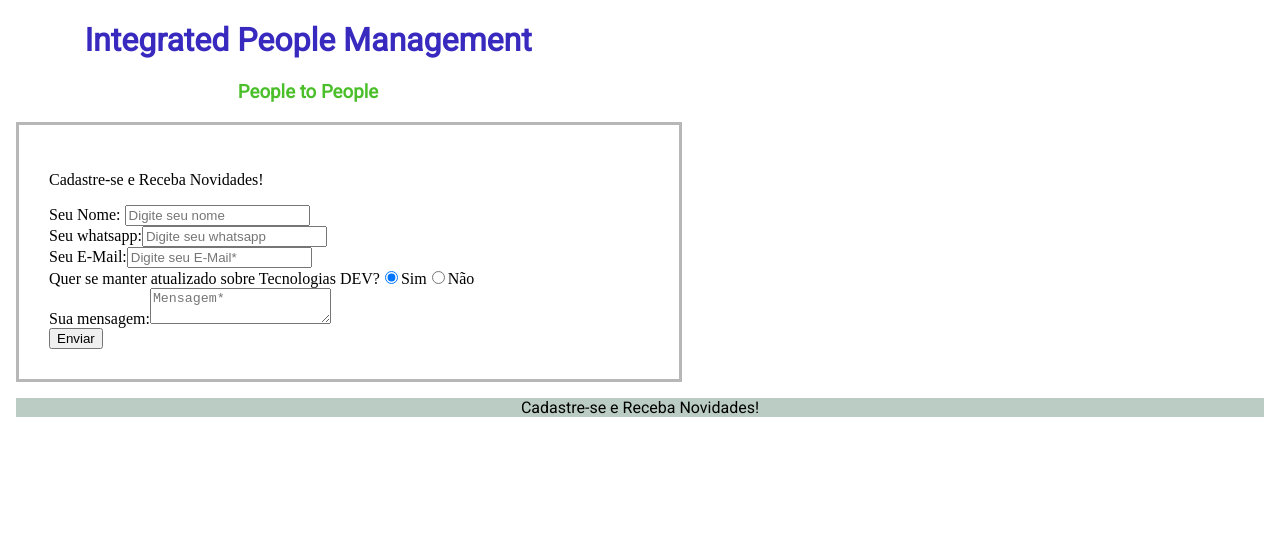
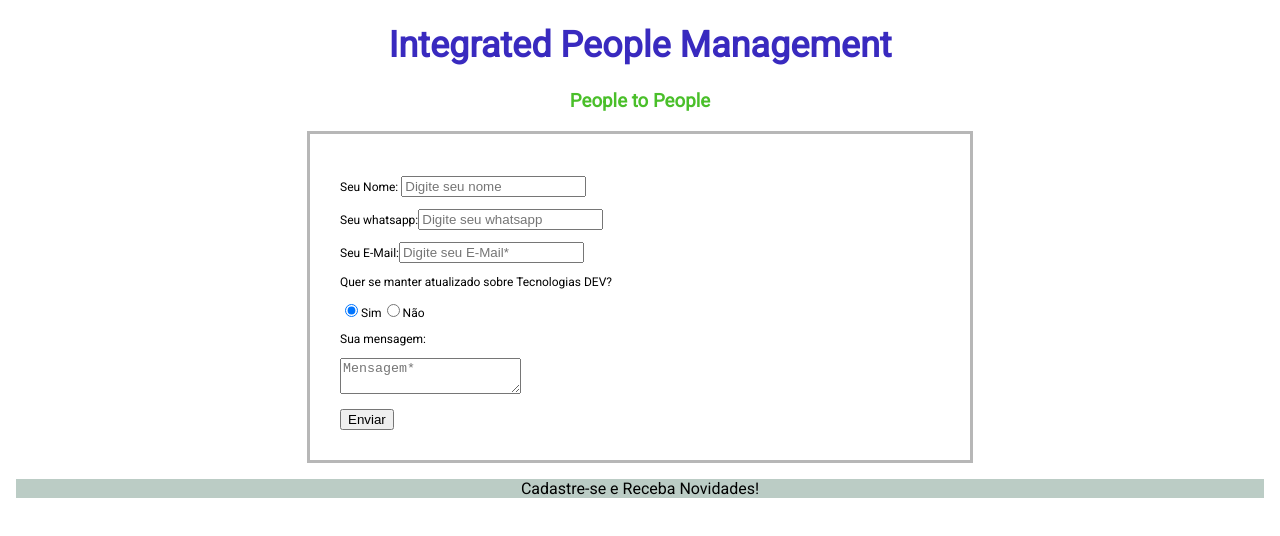
Before and after one commit to jppaivasilva/Developer, an Angular app in the folder rh/rh/: page / in a window 1280 px wide. Shown: the top 536 px of the page. Built offline with nearby package versions, Linux system fonts and the light colour scheme.

Commit message:
On branch master  Your branch is up to date with 'origin/master'.  Changes to be committed: 	modified:   rh/rh/src/app/app.component.css 	modified:   rh/rh/src/app/app.component.html 	modified:   rh/rh/src/app/login/login.component.css   modified:   rh/rh/src/app/login/login.component.html

```diff
--- a/rh/rh/src/app/app.component.css
+++ b/rh/rh/src/app/app.component.css
@@ -1,18 +1,35 @@
-.header{
+h1{
+  font-size: 36px;
+  font-family:'Roboto';
+  color: #392abf;
+  text-align: center;
+  }
+
+h3{
   width: 600px;
   margin-top:0px;
   font-family:'Roboto';
   color: #4ABF2A;
 }
 
-.form {
+.content{
+  font-family:'Roboto';
+  font-size: 12px;
+}
+
+.form{
 align-content: center;
 width: 600px;
 padding: 30px;
 border:3px solid #b7b7b7;
 }
 
-.footer {
+.field{
+  font-family:'Roboto';
+  font-size: 12px;
+}
+
+.footer{
   font-family:'Roboto';
   background-color:  rgba(8, 70, 44, 0.274);
   margin-left: 0px;
--- a/rh/rh/src/app/app.component.html
+++ b/rh/rh/src/app/app.component.html
@@ -1,12 +1,13 @@
 <div align="center" class="header">
-  <h1 style="color: #392abf">Integrated People Management</h1>
+  <h1>Integrated People Management</h1>
   <h3>People to People</h3>
 </div>
 <body>
+<div align="center" class="content">
   <form class="form" align="left" method="post">
-    <p>Cadastre-se e Receba Novidades!</p>
     <div>
       <div class="field">
+        <p>
         <label for="nome"> Seu Nome: </label>
         <input
           type="text"
@@ -14,8 +15,10 @@
           name="nome"
           placeholder="Digite seu nome"
         />
+      </p>
       </div>
       <div class="field">
+        <p>
         <label for="telefone">Seu whatsapp:</label>
         <input
           type="text"
@@ -23,8 +26,10 @@
           name="telefone"
           placeholder="Digite seu whatsapp"
         />
+      </p>
       </div>
       <div class="field">
+        <p>
         <label for="email">Seu E-Mail:</label>
         <input
           type="email"
@@ -33,33 +38,38 @@
           placeholder="Digite seu E-Mail*"
           required
         />
+      </p>
       </div>
       <div class="field radiobox">
         <span>Quer se manter atualizado sobre Tecnologias DEV?</span>
+        <p>
         <input
           type="radio"
           name="novidades"
           id="sim"
           value="sim"
           checked
-        /><label for="sim">Sim</label>
-        <input type="radio" name="novidades" id="nao" value="nao" /><label
-          for="nao"
-          >Não</label
+        />
+        <label for="sim">Sim</label>
+        <input type="radio" name="novidades" id="nao" value="nao" />
+        <label for="nao">Não</label
         >
       </div>
       <div class="field">
         <label for="mensagem">Sua mensagem:</label>
+        <p>
         <textarea
           name="mensagem"
           id="mensagem"
           placeholder="Mensagem*"
           required
         ></textarea>
+        </p>
       </div>
     </div>
     <input type="submit" name="acao" value="Enviar" />
   </form>
+</div>
   <div align="center" class="footer">
     <p>Cadastre-se e Receba Novidades!</p>
   </div>
--- a/rh/rh/src/app/login/login.component.css
+++ b/rh/rh/src/app/login/login.component.css
@@ -1,3 +1,15 @@
+/* CSS para Linhas de H1 */
+h1{
+font-size: 36px;
+font-family:'Roboto';
+color: #392abf;
+padding: 10px 0;
+font-weight: bold;
+text-align: center;
+padding-bottom: 30px;
+}
+
+
 .header {
   width: 600px;
   margin-top:0px;
--- a/rh/rh/src/app/login/login.component.html
+++ b/rh/rh/src/app/login/login.component.html
@@ -1,5 +1,5 @@
 <div align="center" class="header">
-  <h1 style="color: #392abf">Cadastro de Pessoas</h1>
+  <h1 style="color: #392abf">Login</h1>
 </div>
 <body>
   <form class="form" align="left" method="post">
@@ -7,8 +7,8 @@
       <div class="field">
         <label for="Login">Digite seu E-mail:</label>
         <input
-          type="text"
           id="Login"
+          type="email"
           name="Login"
           placeholder="Digite seu nome E-Mail*"
           required
@@ -17,8 +17,8 @@
       <div class="field">
         <label for="Senha">Digite a Senha:</label>
         <input
+          id="Senha"
           type="password"
-          id="Senha"
           name="Senha"
           placeholder="Digite a senha"
           required
@@ -28,6 +28,9 @@
     <input type="submit" name="acao" value="Logar" />
   </form>
   <div align="center" class="footer">
-    <p>Cadastre-se e Receba Novidades!</p>
+    <p class="link">
+      Ainda não tem Cadastro?
+      <a href="#paracadastro">Cadastra-se</a>
+    </p>
   </div>
 </body>
```
